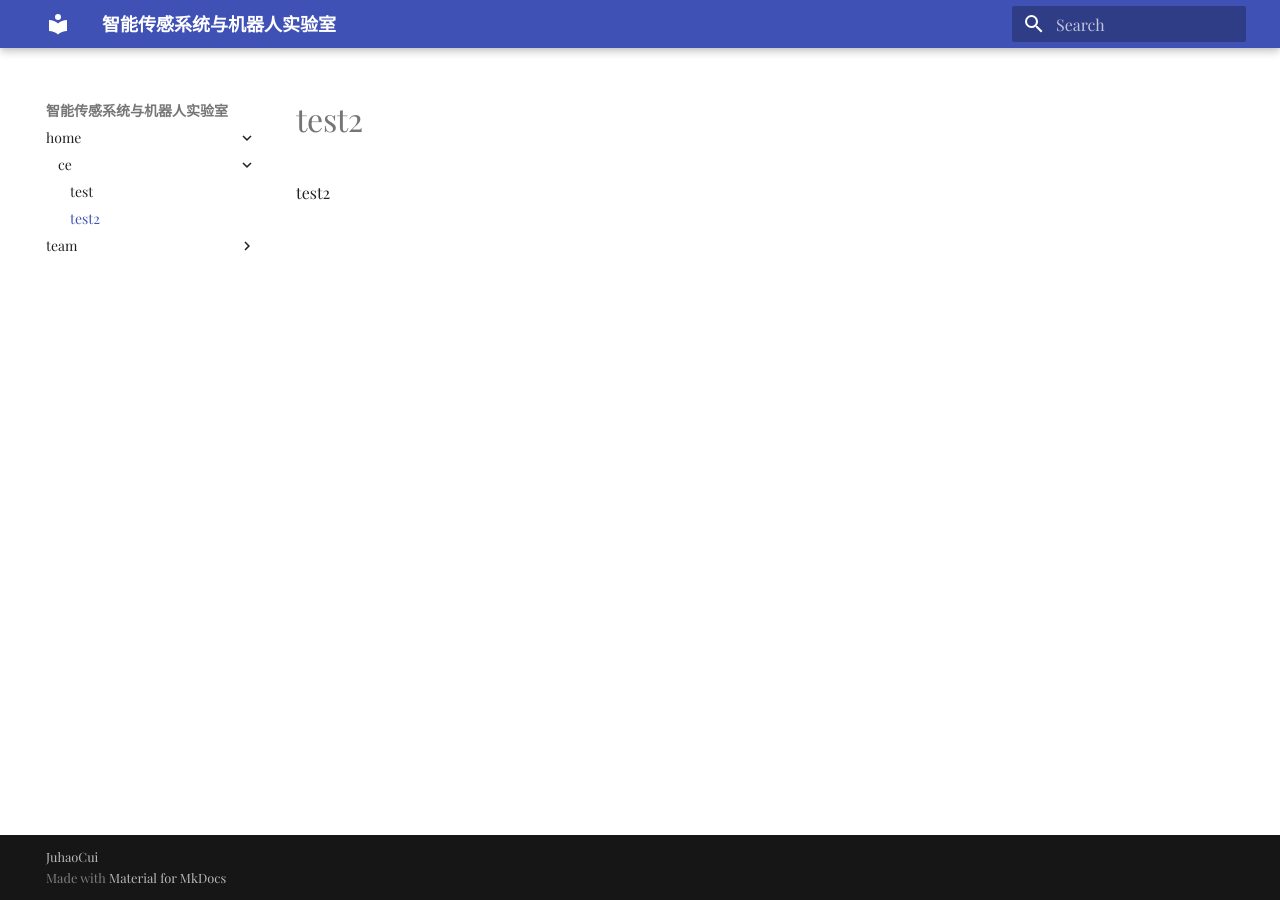
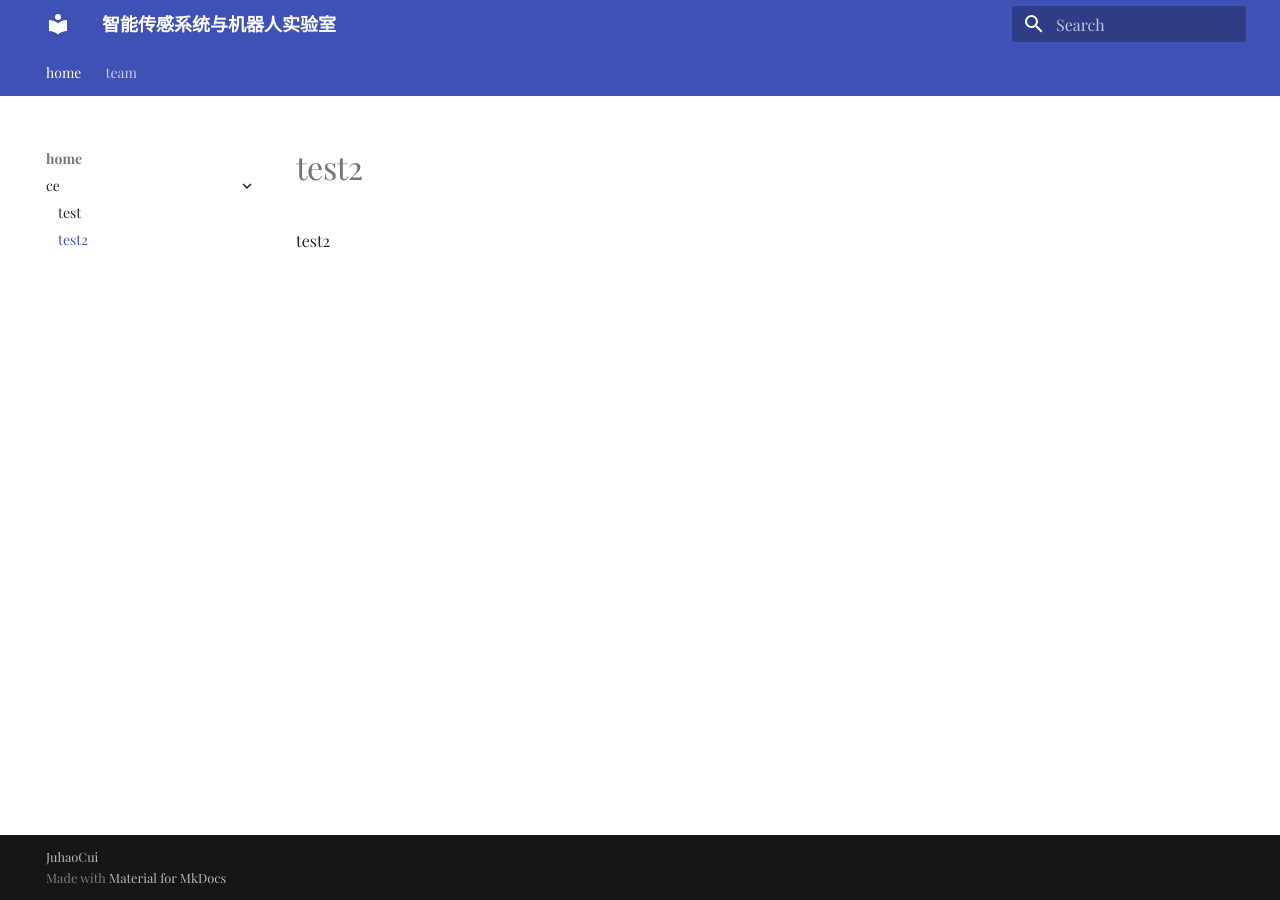
Before and after one commit to juhaocui/Wang-Lab.github.io, an MkDocs documentation site: the page built from docs/test2.md, in a window 1280 px wide. Built offline with MkDocs 1.6.1 and Material for MkDocs 9.7.7, drawn with Linux system fonts in a browser that asks for light colours; some web fonts are replaced.

Commit message:
Update mkdocs.yml

```diff
--- a/mkdocs.yml
+++ b/mkdocs.yml
@@ -22,6 +22,8 @@ theme:
   #logo: logo.png
   font:
    text: Playfair Display
+  features:
+    - navigation.tabs # 使用Tab来进行分类
 
 # copyright
 copyright: JuhaoCui
```
